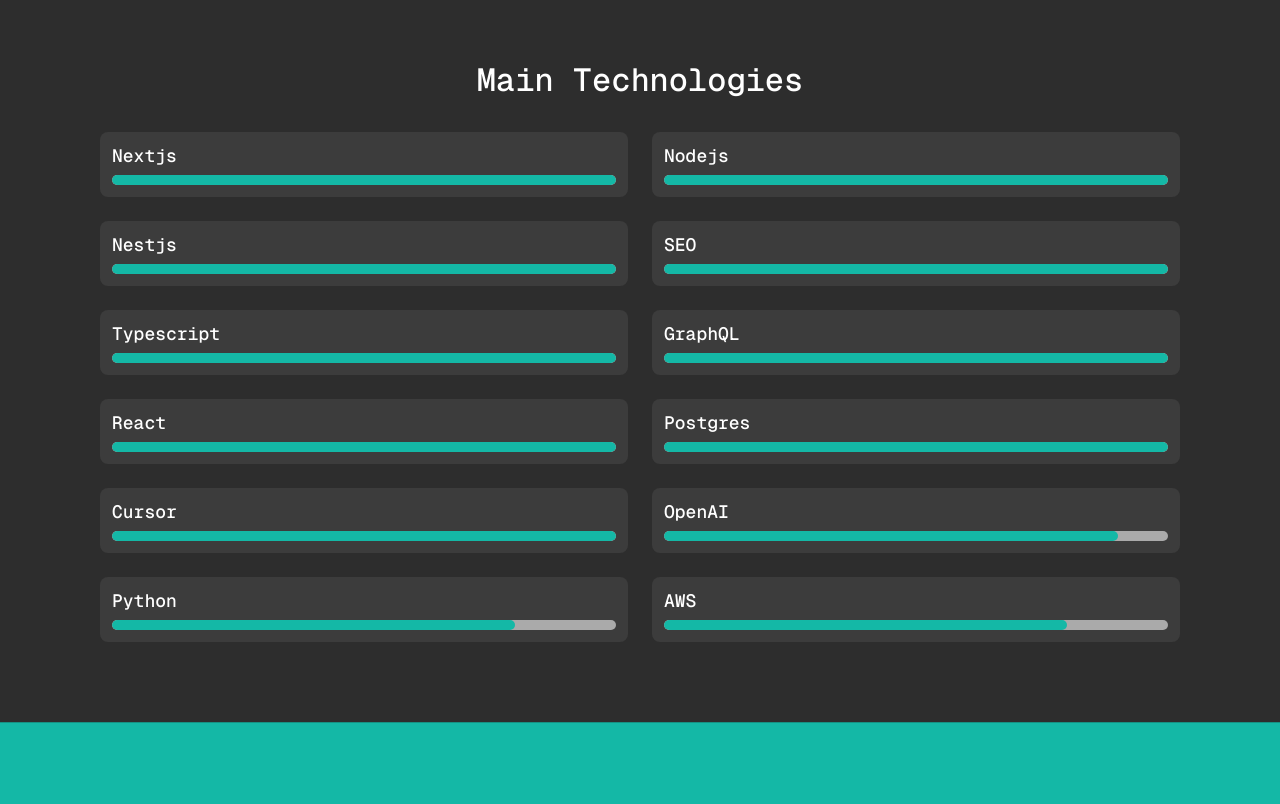
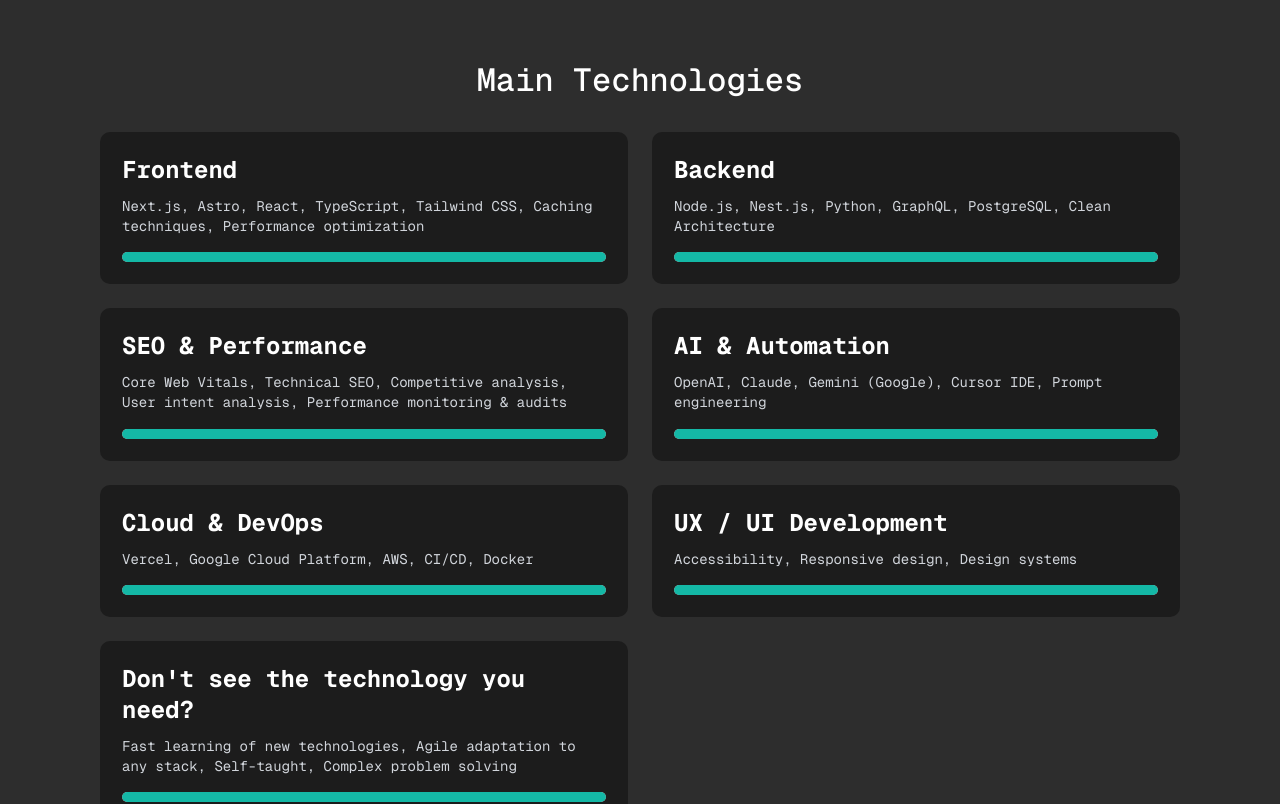
Before and after one commit to MeryScarlet15/portfolio, a Next.js app: page / in a window 1280 px wide. Shown: the part 1620-2424 px from the top of the page. Built offline with nearby package versions, Linux system fonts and the light colour scheme.

Commit message:
improve skills section

```diff
--- a/src/modules/skills/components/skill/skill.module.scss
+++ b/src/modules/skills/components/skill/skill.module.scss
@@ -1,21 +1,33 @@
-@use "src/app/design-system/colors.scss" as colors;
-@use "src/app/design-system/text.scss" as text;
+@use 'src/app/design-system/colors.scss' as colors;
+@use 'src/app/design-system/text.scss' as text;
 
 .skill {
-  background: colors.$black-50;
-  border-radius: 8px;
-  padding: 12px;
+  background: colors.$black-100;
+  border-radius: 10px;
+  padding: 20px;
   transition: all 0.3s ease-out;
+  border: 2px solid transparent;
 
   &:hover {
-    box-shadow: 0 8px 16px rgba(0, 0, 0, 0.2);
-    background: lighten(colors.$black-50, 5%);
+    border: 2px solid colors.$teal-50;
+    box-shadow:
+      0 0 20px rgba(20, 184, 166, 0.4),
+      0 0 40px rgba(20, 184, 166, 0.2);
+    background: colors.$black-100;
     transform: scale(1.02);
   }
 }
 
-.skill__name {
-  @extend .text__xs_semi;
+.skill__category {
+  @extend .text__m_medium;
   color: colors.$white;
-  margin-bottom: 8px;
+  margin-bottom: 12px;
+  font-size: 24px;
 }
+
+.skill__technologies {
+  @extend .text__ps;
+  color: colors.$black-30;
+  margin-bottom: 16px;
+  line-height: 1.4;
+}
--- a/src/modules/skills/components/skill/skill.tsx
+++ b/src/modules/skills/components/skill/skill.tsx
@@ -1,18 +1,21 @@
-import React from 'react'
+import { ProgressBar } from '@/components/progress-bar/progress-bar'
 import styles from './skill.module.scss'
-import { ProgressBar } from '@/components/progress-bar/progress-bar'
 
 interface Props {
   skill: {
-    name: string
+    category: string
+    technologies: string[]
     level: number
   }
 }
 
 export const Skill = ({ skill }: Props) => {
   return (
-    <article className={`${styles.skill}`} key={skill.name}>
-      <h3 className={styles.skill__name}>{skill.name}</h3>
+    <article className={`${styles.skill}`}>
+      <h3 className={styles.skill__category}>{skill.category}</h3>
+      <p className={styles.skill__technologies}>
+        {skill.technologies.join(', ')}
+      </p>
       <ProgressBar percentage={skill.level} />
     </article>
   )
--- a/src/modules/skills/skills.tsx
+++ b/src/modules/skills/skills.tsx
@@ -1,20 +1,76 @@
 import React from 'react'
+import { Skill } from './components/skill/skill'
 import styles from './skills.module.scss'
-import { Skill } from './components/skill/skill'
 
 const skills = [
-  { name: 'Nextjs', level: 100 },
-  { name: 'Nodejs', level: 100 },
-  { name: 'Nestjs', level: 100 },
-  { name: 'SEO', level: 100 },
-  { name: 'Typescript', level: 100 },
-  { name: 'GraphQL', level: 100 },
-  { name: 'React', level: 100 },
-  { name: 'Postgres', level: 100 },
-  { name: 'Cursor', level: 100 },
-  { name: 'OpenAI', level: 90 },
-  { name: 'Python', level: 80 },
-  { name: 'AWS', level: 80 }
+  {
+    category: 'Frontend',
+    technologies: [
+      'Next.js',
+      'Astro',
+      'React',
+      'TypeScript',
+      'Tailwind CSS',
+      'Caching techniques',
+      'Performance optimization'
+    ],
+    level: 100
+  },
+  {
+    category: 'Backend',
+    technologies: [
+      'Node.js',
+      'Nest.js',
+      'Python',
+      'GraphQL',
+      'PostgreSQL',
+      'Clean Architecture'
+    ],
+    level: 100
+  },
+  {
+    category: 'SEO & Performance',
+    technologies: [
+      'Core Web Vitals',
+      'Technical SEO',
+      'Competitive analysis',
+      'User intent analysis',
+      'Performance monitoring & audits'
+    ],
+    level: 100
+  },
+  {
+    category: 'AI & Automation',
+    technologies: [
+      'OpenAI',
+      'Claude',
+      'Gemini (Google)',
+      'Cursor IDE',
+      'Prompt engineering'
+    ],
+    level: 100
+  },
+  {
+    category: 'Cloud & DevOps',
+    technologies: ['Vercel', 'Google Cloud Platform', 'AWS', 'CI/CD', 'Docker'],
+    level: 100
+  },
+  {
+    category: 'UX / UI Development',
+    technologies: ['Accessibility', 'Responsive design', 'Design systems'],
+    level: 100
+  },
+
+  {
+    category: "Don't see the technology you need?",
+    technologies: [
+      'Fast learning of new technologies',
+      'Agile adaptation to any stack',
+      'Self-taught',
+      'Complex problem solving'
+    ],
+    level: 100
+  }
 ]
 
 export const Skills: React.FC = () => {
```
